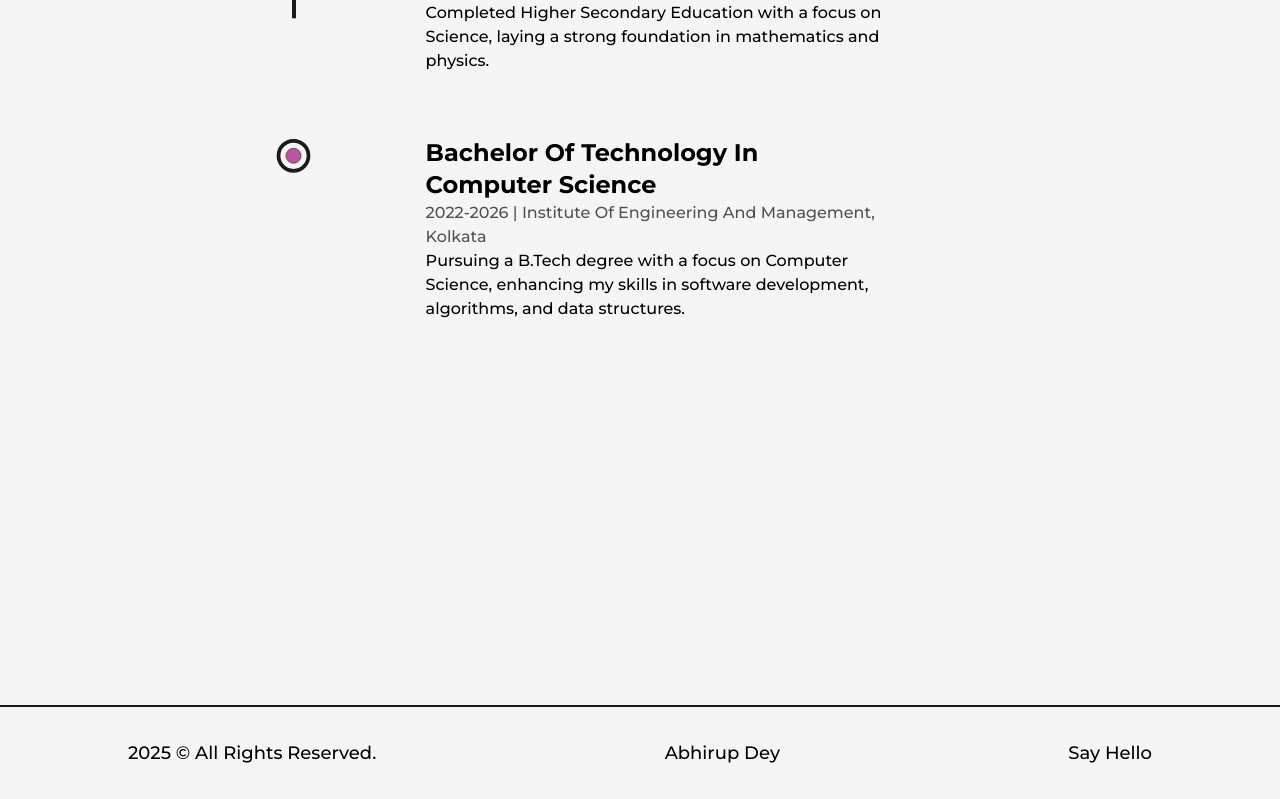
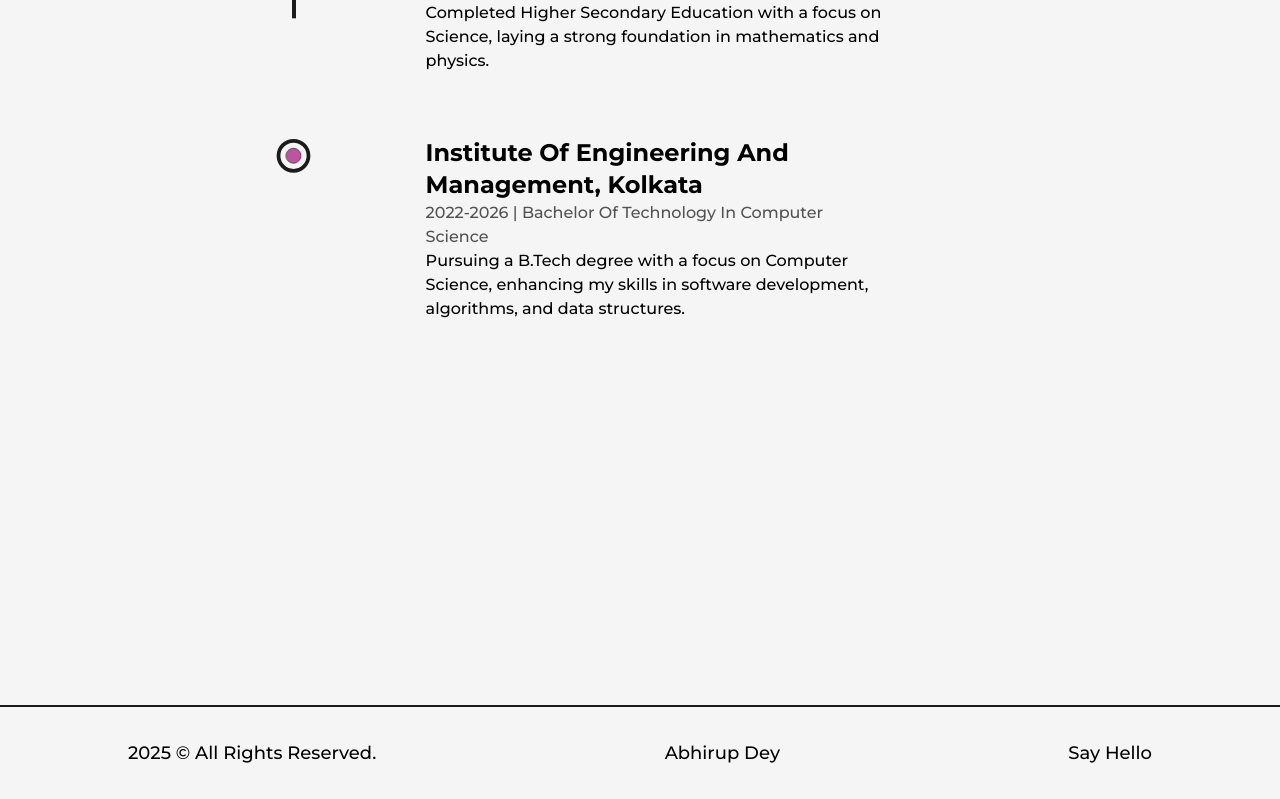
Before and after one commit to AbhirupDey/Portfolio, a Next.js app: page /about in a window 1280 px wide. Shown: the part 3515-4314 px from the top of the page. Built offline with nearby package versions, Linux system fonts and the light colour scheme.

Commit message:
education

```diff
--- a/src/components/Education.js
+++ b/src/components/Education.js
@@ -60,9 +60,9 @@
                     info="Completed Higher Secondary Education with a focus on Science, laying a strong foundation in mathematics and physics."
                 />
                 <Details
-                    type="Bachelor of Technology in Computer Science"
+                    type="Institute of Engineering and Management, Kolkata"
                     time="2022-2026"
-                    place="Institute of Engineering and Management, Kolkata"
+                    place="Bachelor of Technology in Computer Science"
                     info="Pursuing a B.Tech degree with a focus on Computer Science, enhancing my skills in software development, algorithms, and data structures."
                 />
 
```
